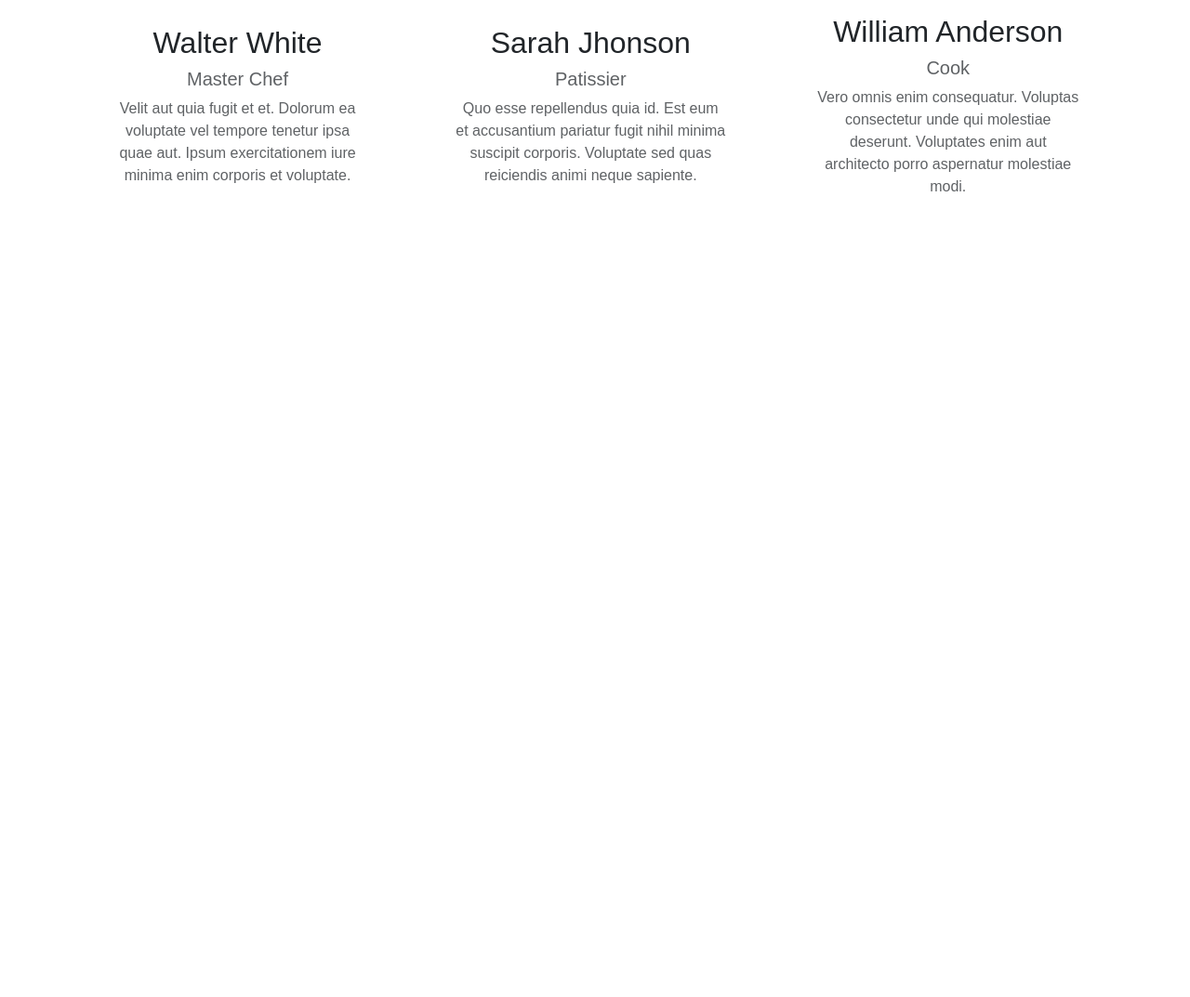
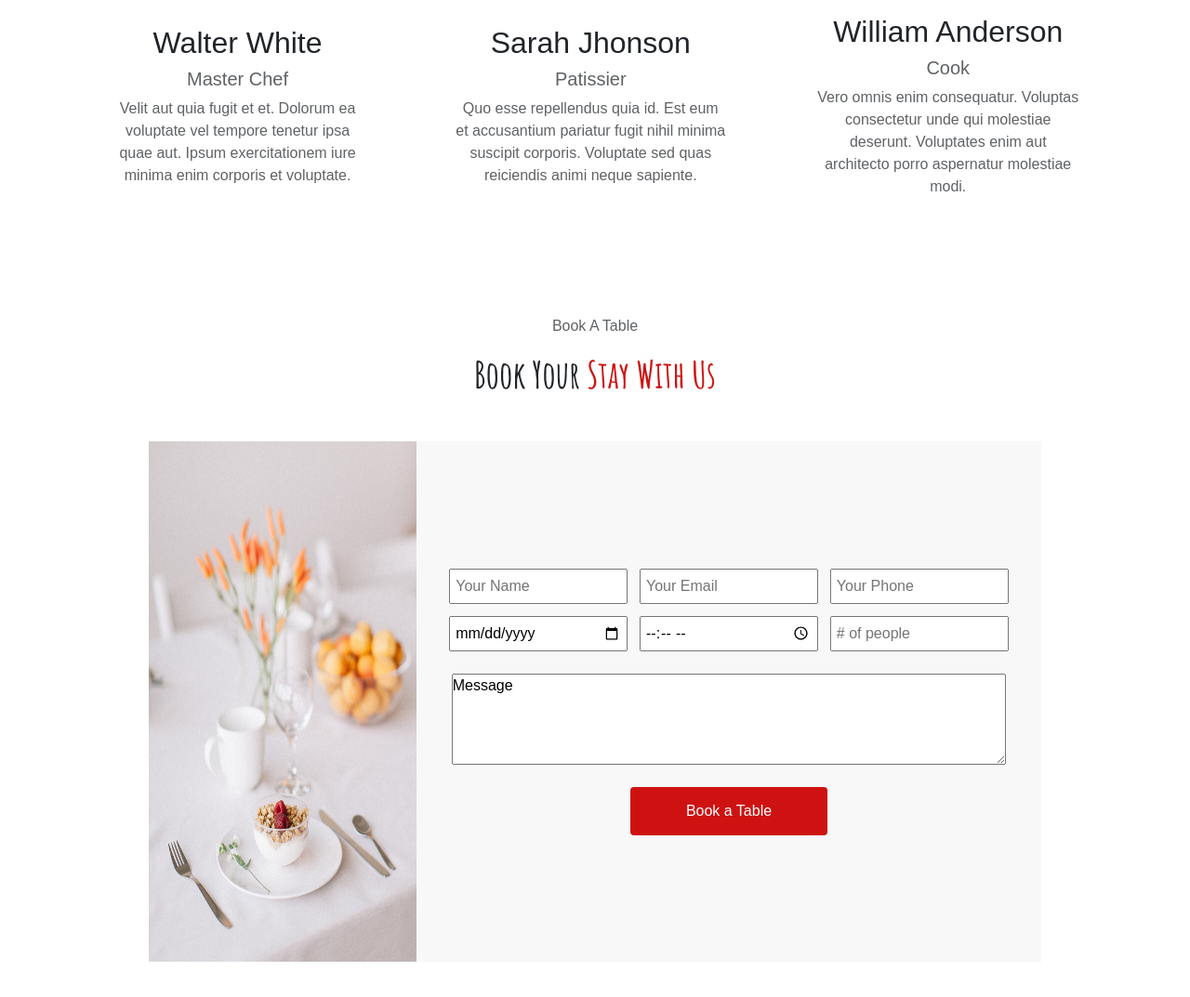
Before and after one commit to walid-cadi/JavaScript_DOM_Final_Project_Walid_Cadi, a website: page index.html in a window 1280 px wide. Shown: the part 4874-5947 px from the top of the page at 93% size. Before the commit the page ends 5173 px from the top, so only its background shows below. Drawn offline with nearby package versions, Linux system fonts and the light colour scheme.

Commit message:
section-9

```diff
--- a/index.html
+++ b/index.html
@@ -209,7 +209,7 @@
             <p>TESTIMONIALS</p>
             <h1>What Are They<span>Saying About Us</span></h1>
         </div>
-        <div id="carousel1" autoslide="" class="sec6-carousel">
+        <div id="carousel1" autoslide="on" class="sec6-carousel">
             <div class="box-carousel">
                 <div class="slide">
                     <div class="content">
@@ -272,7 +272,7 @@
         </div>
 
     </div>
-    <div class="sec8">
+    <div class="sec8" id="chefs">
         <div class="sec8-header">
             <p>chefs</p>
             <h1>Our<span>Proffesional Chefs</span></h1>
@@ -316,6 +316,29 @@
             </div>
         </div>
     </div>
+    <div class="sec9" id="book">
+        <div class="sec9-header">
+            <p>Book A Table</p>
+            <h1>Book Your <span>Stay With Us</span></h1>
+        </div>
+        <div class="sec9-content">
+            <div class="sec9-content-img">
+                <img width="100%" height="100%" src="./public/images/reservation.jpg" alt="">
+            </div>
+            <div class="sec9-content-form">
+                <div class="inputs">
+                    <input type="text" placeholder="Your Name">
+                    <input type="email" placeholder="Your Email">
+                    <input type="password" placeholder="Your Phone">
+                    <input type="date">
+                    <input type="time">
+                    <input type="number" placeholder="# of people">
+                </div>
+                <textarea rows="4" name="" id="">Message</textarea>
+                <button>Book a Table</button>
+            </div>
+        </div>
+    </div>
     <script src="./node_modules/bootstrap/dist/js/bootstrap.bundle.js"></script>
     <script src="./public/js/app.js"></script>
 </body>
--- a/src/sass/_allmodules.sass
+++ b/src/sass/_allmodules.sass
@@ -6,3 +6,4 @@
 @import ./modules/home/sec5
 @import ./modules/home/sec6
 @import ./modules/home/sec8
+@import ./modules/home/sec9
--- a/src/sass/modules/home/sec6.sass
+++ b/src/sass/modules/home/sec6.sass
@@ -21,6 +21,8 @@
         .box-carousel
             display: flex
             transition: transform 0.5s ease
+            button
+                display: none
             .slide
                 min-width: 100%
                 border-left: 3px solid #ce1212
--- /dev/null
+++ b/src/sass/modules/home/sec9.sass
@@ -0,0 +1,64 @@
+.sec9
+    display: flex
+    flex-direction: column
+    justify-content: center
+    align-items: center
+    padding: 5vh 7vw
+    gap: 5vh
+    .sec9-header
+        text-align: center
+        p
+            color: #5f6265
+        h1
+            font-family: amatic
+            span
+                font-family: amatic
+                color: #ce1212
+    .sec9-content
+        width: 75vw
+        height: 70vh
+        display: flex
+        .sec9-content-img
+            width: 30%
+            height: 100%
+        .sec9-content-form
+            padding: 30px
+            width: 70%
+            height: 100%
+            background: #f8f8f8
+            display: flex
+            align-items: center
+            justify-content: center
+            flex-direction: column
+            gap: 3vh
+            .inputs
+                display: flex
+                flex-wrap: wrap
+                justify-content: center
+                gap: 1vw
+                input
+                    width: 15vw
+                    padding: 5px
+            textarea
+                width: 97.5%
+            button
+                border: none
+                color: white
+                background: #ce1212
+                padding: 14px 60px
+                border-radius: 4px
+
+@media (max-width: 428px)
+    .sec9
+        .sec9-content
+            flex-direction: column
+            .sec9-content-img
+                width: 100%
+            .sec9-content-form
+                width: 100%
+                .inputs
+                    flex-direction: column
+                    input
+                        width: 100%
+                textarea
+                    width: 100%
```
Also changed, not shown: public/css/app.css, 1 other file.
